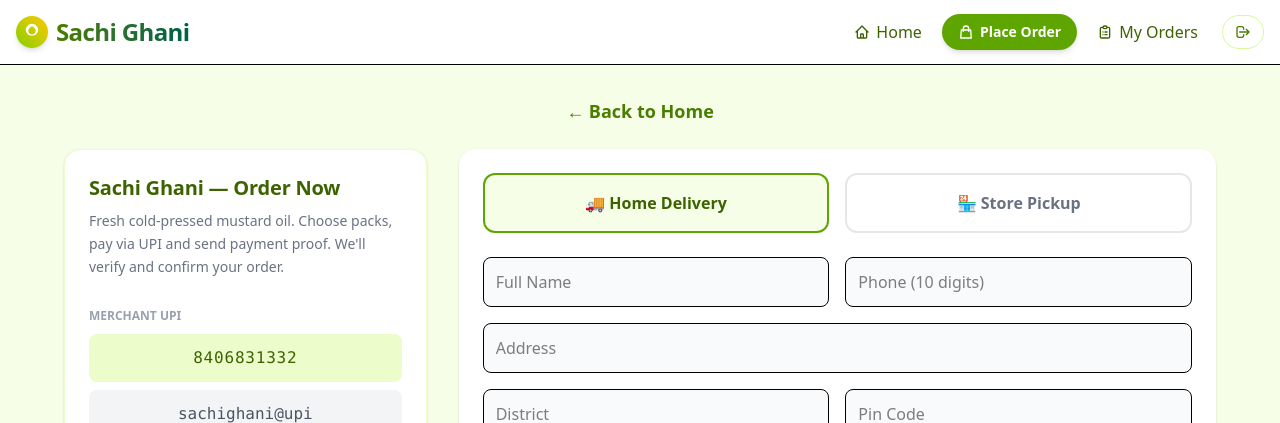
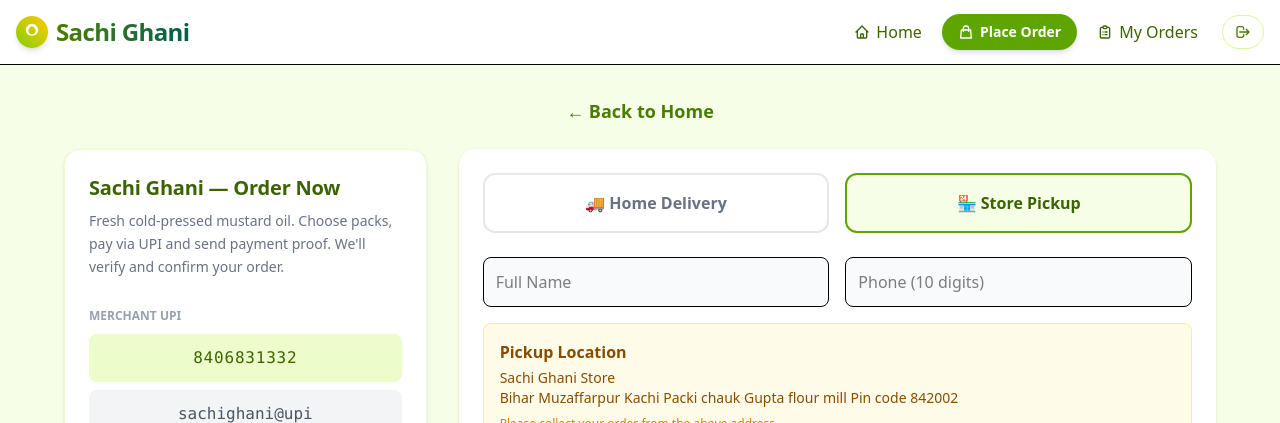
Before and after one commit to imrohitkr24/Sachi-Ghani, a React (Vite) app in the folder my-first-app/: page /place-order in a window 1280 px wide. Shown: the top 423 px of the page. Built offline with nearby package versions, Linux system fonts and the light colour scheme; no server answers; sample sign-in values are in the browser's storage.

Commit message:
order commit

```diff
--- a/my-first-app/src/pages/PlaceOrder.jsx
+++ b/my-first-app/src/pages/PlaceOrder.jsx
@@ -15,7 +15,7 @@
   const navigate = useNavigate();
   const [placing, setPlacing] = useState(false);
   const [quantities, setQuantities] = useState({});
-  const [deliveryMethod, setDeliveryMethod] = useState('delivery');
+  const [deliveryMethod, setDeliveryMethod] = useState('pickup');
   const [paymentProof, setPaymentProof] = useState(null);
   const [paymentProofName, setPaymentProofName] = useState(null);
   const [form, setForm] = useState({ fullName: '', phone: '', address: '', district: '', pincode: '', utr: '' });
```
